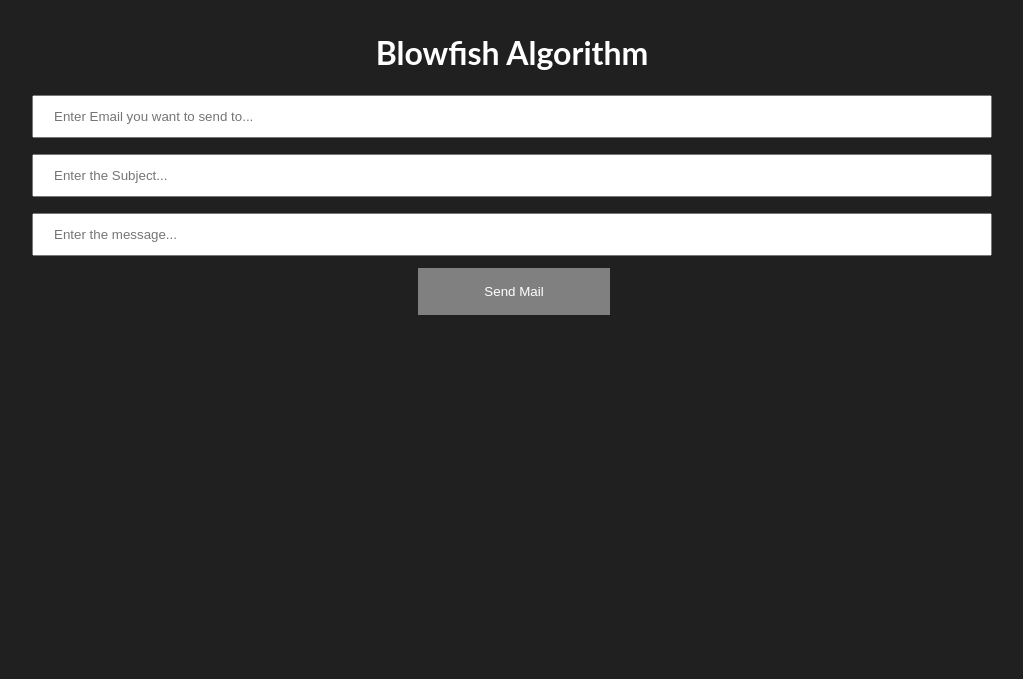
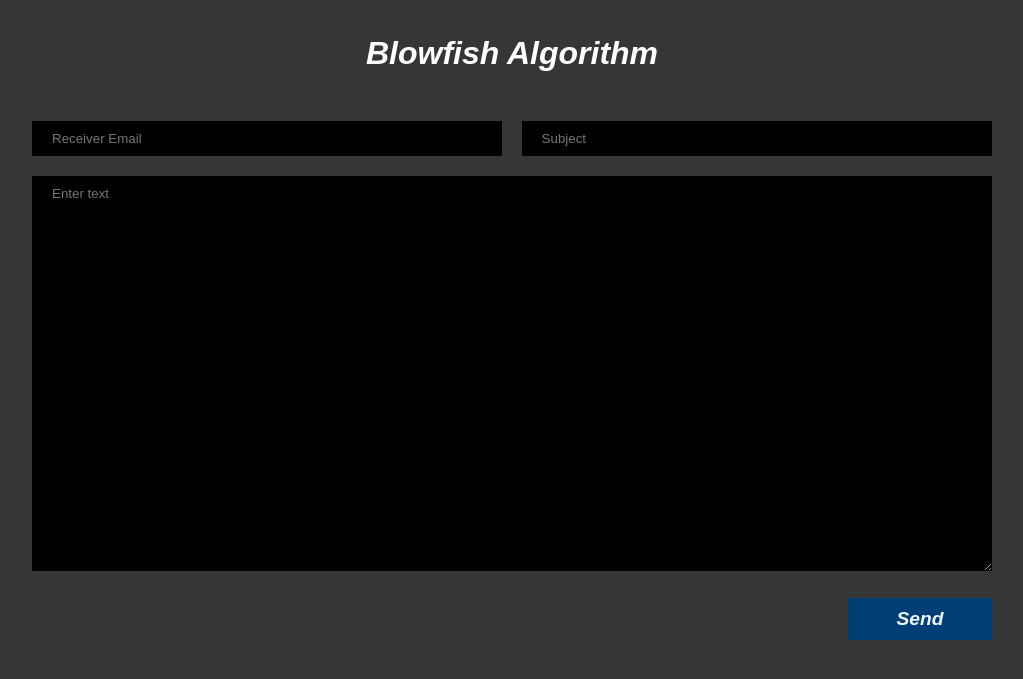
Before and after one commit to prathyuma-08/Email-Encryption-Blowfish, a Flask app: page / in a window 1280 px wide. Shown: the top 679 px of the page, without its empty margins (128-1151 px from the left). Run offline with Flask 2, Linux system fonts and the light colour scheme.

Commit message:
Updated website

```diff
--- a/static/css/style.css
+++ b/static/css/style.css
@@ -1,39 +1,83 @@
-body{
+body {
+    display: flex;
     margin: auto;
     width: 75%;
     padding: 20px;
-    background-color: rgb(32, 32, 32);
-    font-family: "Lato",sans-serif;
-    font-weight:400;
-    line-height:1.5em;
+    /* font-family: "Lato", sans-serif; */
+    background-color: rgb(54, 54, 54);
+    font-family: Arial, Helvetica, sans-serif;
+    font-weight: 400;
+    line-height: 1.5em;
+    justify-content: center;
 }
-.heading{
-    text-align:center;
-    color:white;
 
+.container {
+    flex: 1;
 }
-input{
-    width:100%;
-    padding: 12px 20px;
-     margin: 8px 0;
-  box-sizing: border-box;
+
+.inputTop {
+    display: flex;
+    justify-content: space-between;
 }
-button{
-    background-color: grey;
+
+.heading {
+    text-align: center;
+    color: white;
+    font-style: italic;
+    font-size: xx-large;
+    font-weight: bold;
+}
+
+input {
+    background-color: black;
     border: none;
     color: white;
-    padding: 16px 32px;
-    text-decoration: none;
-    margin: 4px 2px;
+    width: 100%;
+    padding: 10px 20px;
+    margin: 10px 0;
+    box-sizing: border-box;
+}
+
+.mailId {
+    width: 49%;
+}
+
+.subject {
+    width: 49%;
+}
+
+button {
+    display: block;
+    background-color: rgb(0, 63, 118);
+    color: rgb(240, 248, 255);
+    font-size: larger;
+    font-style: italic;
+    font-weight: bold;
+    padding: 10px;
+    margin-top: 10px;
+    border: none;
+    /* margin: 4px 2px; */
     cursor: pointer;
-    width: 20%;
+    width: 15%;
+    align-self: center;
     position: relative;
-    top: 50%;
-    left: 40%;
+    /* top: 50%; */
+    left: 85%;
+}
 
-
-}
-p{
-    color:white;
+p {
+    color: white;
     text-align: center;
 }
+
+.EmailBody {
+    font-family: Arial, Helvetica, sans-serif;
+    min-height: 40%;
+    background-color: black;
+    border: none;
+    color: white;
+    width: 100%;
+    padding: 10px 20px;
+    margin: 10px 0;
+    box-sizing: border-box;
+}
--- a/templates/index.html
+++ b/templates/index.html
@@ -3,18 +3,25 @@
 
 <head>
     <link rel="stylesheet" href="../static/css/style.css">
-    <h1 class="heading">Blowfish Algorithm</h1>
 </head>
 
 <body class="Body">
-    <form action="/" method="POST">
-        <input type="text" name="to" placeholder="Enter Email you want to send to..."><br>
-        <input type="text" name="subject" placeholder="Enter the Subject..."><br>
-        <input type="text" name="body" placeholder="Enter the message..."><br>
-        <button class="button" type="submit" value="submit">
-            Send Mail
-        </button>
-    </form>
+    <div class="container">
+        <h1 class="heading">Blowfish Algorithm</h1>
+        <br>
+        <form action="/" method="POST" class="formCSS">
+            <div class="inputTop">
+                <input type="text" name="to" placeholder="Receiver Email" class="mailId">
+                <!-- <div style="width: 10%"></div> -->
+                <input type="text" name="subject" placeholder="Subject" class="subject">
+            </div>
+            <!-- <input type="text" name="body" placeholder="Body" class="EmailBody"><br> -->
+            <textarea rows="25" type="text" name="body" placeholder="Enter text" class="EmailBody"></textarea>
+            <button class="button" type="submit" value="submit">Send</button>
+        </form>
+
+
+    </div>
 
 </body>
 
```
Also changed, not shown: templates/decrypt.html (+13 -12 lines).
